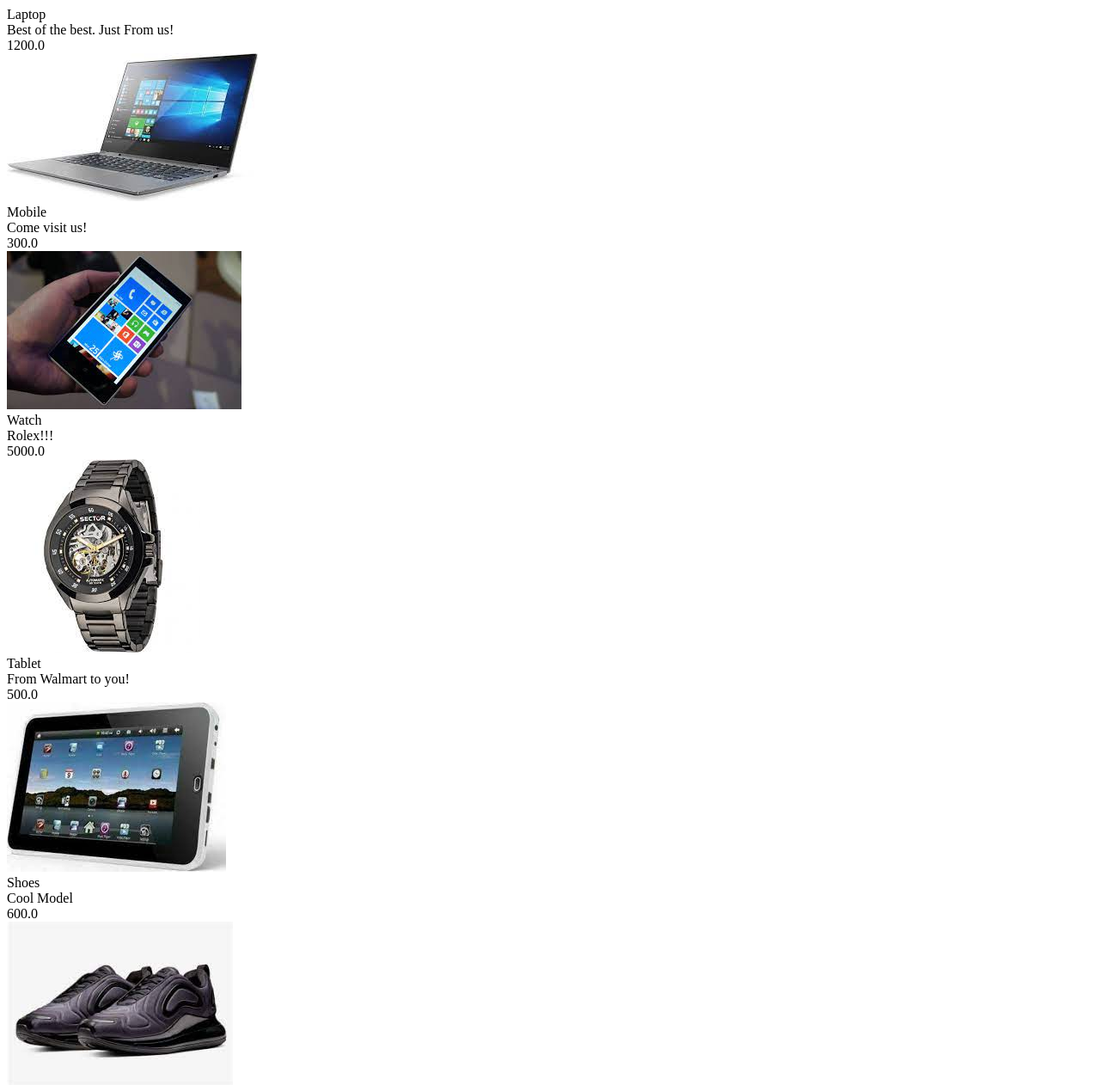
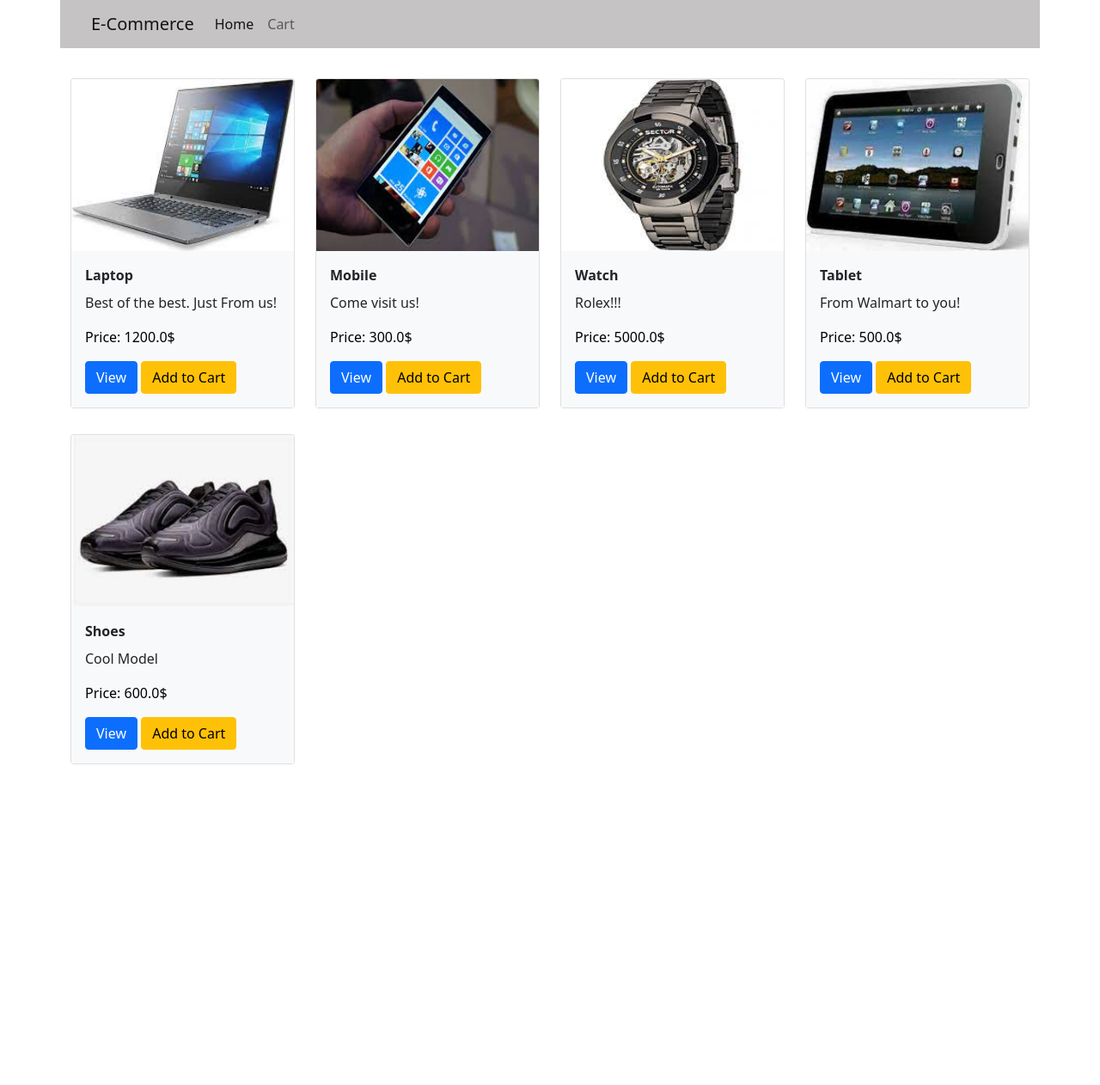
Before and after one commit to HaidarJbeily7/e-commerce-django, a Django app: page / in a window 1280 px wide. Shown: the top 1262 px of the page at 86% size. After the commit the page ends 889 px from the top, so only its background shows below. Run offline with Django 4.2, Linux system fonts and the light colour scheme; data comes from the database, SQL or seed files in the repository; both versions use the stored data as it was after the commit.

Commit message:
Design (View): style the index page of products

```diff
--- a/ecommerce/settings.py
+++ b/ecommerce/settings.py
@@ -27,6 +27,8 @@ DEBUG = True
 
 ALLOWED_HOSTS = []
 
+MEDIA_ROOT = 'static'
+MEDIA_URL = '/media/'
 
 # Application definition
 
--- a/ecommerce/urls.py
+++ b/ecommerce/urls.py
@@ -15,8 +15,10 @@ Including another URLconf
 """
 from django.contrib import admin
 from django.urls import include, path
+from django.conf.urls.static import static
+from django.conf import settings
 
 urlpatterns = [
     path('admin/', admin.site.urls),
     path('', include('shop.urls')),
-]
+]+ static(settings.MEDIA_URL, document_root=settings.MEDIA_ROOT)
--- a/shop/models.py
+++ b/shop/models.py
@@ -7,7 +7,7 @@ class Product(models.Model):
     title = models.CharField(max_length=255)
     description  = models.TextField()
     price = models.FloatField()
-    image = models.ImageField(upload_to='static/images/')
+    image = models.ImageField(upload_to='images/')
 
     class Meta:
         db_table = 'products'
--- a/shop/templates/shop/index.html
+++ b/shop/templates/shop/index.html
@@ -5,21 +5,59 @@
     <meta charset="UTF-8">
     <meta http-equiv="X-UA-Compatible" content="IE=edge">
     <meta name="viewport" content="width=device-width, initial-scale=1.0">
+    <link href="https://cdn.jsdelivr.net/npm/bootstrap@5.1.3/dist/css/bootstrap.min.css" rel="stylesheet" integrity="sha384-1BmE4kWBq78iYhFldvKuhfTAU6auU8tT94WrHftjDbrCEXSU1oBoqyl2QvZ6jIW3" crossorigin="anonymous">
     <title>E-Commerce</title>
 </head>
 
 <body>
-    {% for product in products %}
-    <div>
-        {{product.title}}
+    <div class="container">
+        <div class="row" style="margin-bottom: 35px;">
+            <nav class="navbar navbar-expand-lg navbar-light " style="background-color: rgb(197, 195, 195);">
+                <div class="container-fluid">
+                    <a class="navbar-brand" href="#">E-Commerce</a>
+                    <button class="navbar-toggler" type="button" data-bs-toggle="collapse" data-bs-target="#navbarNav" aria-controls="navbarNav" aria-expanded="false" aria-label="Toggle navigation">
+            <span class="navbar-toggler-icon"></span>
+          </button>
+                    <div class="collapse navbar-collapse" id="navbarNav">
+                        <ul class="navbar-nav">
+                            <li class="nav-item">
+                                <a class="nav-link active" aria-current="page" href="#">Home</a>
+                            </li>
+                            <li class="nav-item">
+                                <a class="nav-link" href="#">Cart</a>
+                            </li>
+                        </ul>
+                    </div>
+                </div>
+            </nav>
+        </div>
+
+        <div class="row">
+            {% for product in products %}
+            <div class="col-md-3" style="margin-bottom: 30px;">
+                <div class="card" style="max-height: 100%;">
+                    <img class="card-img-top" src=" media/{{ product.image }}" alt="dd" width="250" height="200">
+                    <div class="card-body bg-light">
+                        <p class='card-title'>
+                            <strong> {{product.title}}</strong>
+                        </p>
+                        <p class="card-text">
+                            {{product.description}}
+                        </p>
+                        <p class="card-text" style="color: black;">
+                            Price: {{product.price}}$
+                        </p>
+                        <a href="" class="btn btn-primary">View</a>
+                        <a href="" class="btn btn-warning">Add to Cart</a>
+                    </div>
+
+
+                </div>
+            </div>
+            {% endfor %}
+
+        </div>
     </div>
-    <div>
-        {{product.description}}
-    </div>
-    <div>
-        {{product.price}}
-    </div>
-    <img src="{{ product.image }}" alt="dd"> {% endfor %}
 </body>
 
 </html>
```
Also changed, not shown: db.sqlite3, shop/migrations/0003_alter_product_image.py (added), static/images/laptop1_OkYSfy4.jpg (added), static/images/mobile1.jpg (added), static/images/shoes.jpg (added), static/images/tablet.jpg (added), static/images/watch1.jpg (added).
